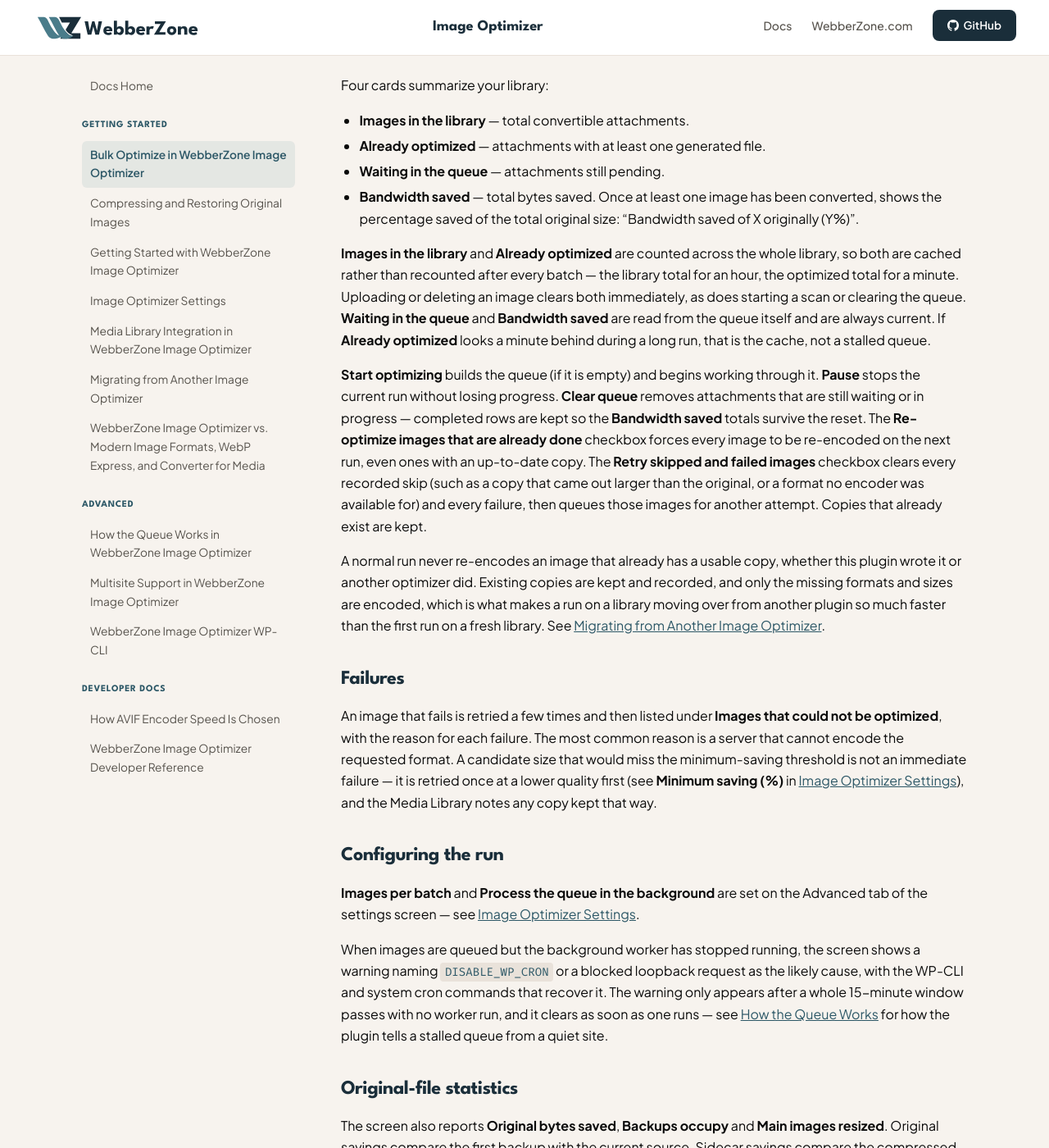
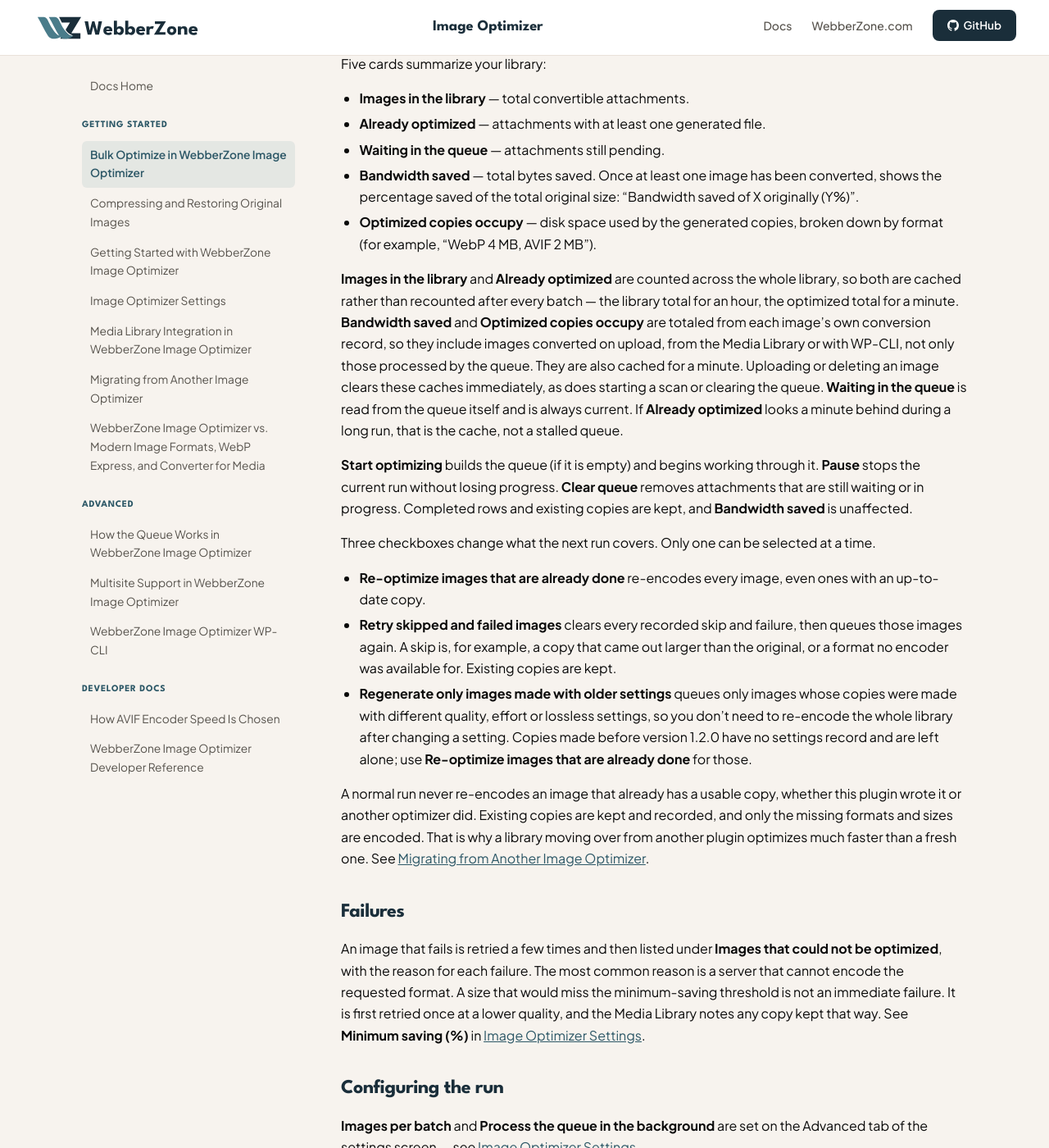
Before and after one commit to WebberZone/webberzone-image-optimizer, a Jekyll site: the page built from docs/01-wzio-getting-started/bulk-optimize-in-webberzone-image-optimizer.md, in a window 1280 px wide and 1400 px high, scrolled down 739 px. Shown: the whole window at 82% size. Built offline with Jekyll 4.4.1, drawn with Linux system fonts in a browser that asks for light colours; some of the changed text lies outside the part shown.

Commit message:
Update Image Optimizer docs for 1.2.0
Document the optimized copies disk usage card, the older-settings regeneration option and how Bandwidth saved is totaled, and apply house style fixes.

```diff
--- a/docs/01-wzio-getting-started/bulk-optimize-in-webberzone-image-optimizer.md
+++ b/docs/01-wzio-getting-started/bulk-optimize-in-webberzone-image-optimizer.md
@@ -14,32 +14,39 @@ The Bulk Optimize screen in [WebberZone Image Optimizer](https://webberzone.com/
 
 ## How it works
 
-The screen works through a database-backed queue one batch at a time rather than in a single long request, so a large library cannot trip the PHP time limit. Building that queue is time-bounded in the same way: **Start optimizing** scans the library in repeated passes of about ten seconds each, each pass picking up from the attachment ID the previous one stopped at, so the status stays on "Building the queue…" for a moment on a large library rather than timing out. Closing the tab loses nothing — the queue lives in the database, and if **Process the queue in the background** is enabled on the Advanced settings tab, a background worker carries on and reopening the screen resumes exactly where it stopped. See [How the Queue Works](https://webberzone.com/support/knowledgebase/how-the-queue-works-in-webberzone-image-optimizer/) for the full mechanics.
+The screen works through a database-backed queue one batch at a time rather than in a single long request, so a large library cannot trip the PHP time limit. Building the queue is time-bounded too. **Start optimizing** scans the library in passes of about ten seconds, each picking up where the previous one stopped, so a large library shows "Building the queue…" for a moment instead of timing out. Closing the tab loses nothing, because the queue lives in the database. If **Process the queue in the background** is enabled on the Advanced settings tab, a background worker carries on, and reopening the screen resumes where it stopped. See [How the Queue Works](https://webberzone.com/support/knowledgebase/how-the-queue-works-in-webberzone-image-optimizer/) for the full mechanics.
 
 ## The screen
 
-Four cards summarize your library:
+Five cards summarize your library:
 
 - **Images in the library** — total convertible attachments.
 - **Already optimized** — attachments with at least one generated file.
 - **Waiting in the queue** — attachments still pending.
 - **Bandwidth saved** — total bytes saved. Once at least one image has been converted, shows the percentage saved of the total original size: "Bandwidth saved of X originally (Y%)".
+- **Optimized copies occupy** — disk space used by the generated copies, broken down by format (for example, "WebP 4 MB, AVIF 2 MB").
 
-**Images in the library** and **Already optimized** are counted across the whole library, so both are cached rather than recounted after every batch — the library total for an hour, the optimized total for a minute. Uploading or deleting an image clears both immediately, as does starting a scan or clearing the queue. **Waiting in the queue** and **Bandwidth saved** are read from the queue itself and are always current. If **Already optimized** looks a minute behind during a long run, that is the cache, not a stalled queue.
+**Images in the library** and **Already optimized** are counted across the whole library, so both are cached rather than recounted after every batch — the library total for an hour, the optimized total for a minute. **Bandwidth saved** and **Optimized copies occupy** are totaled from each image's own conversion record, so they include images converted on upload, from the Media Library or with WP-CLI, not only those processed by the queue. They are also cached for a minute. Uploading or deleting an image clears these caches immediately, as does starting a scan or clearing the queue. **Waiting in the queue** is read from the queue itself and is always current. If **Already optimized** looks a minute behind during a long run, that is the cache, not a stalled queue.
 
-**Start optimizing** builds the queue (if it is empty) and begins working through it. **Pause** stops the current run without losing progress. **Clear queue** removes attachments that are still waiting or in progress — completed rows are kept so the **Bandwidth saved** totals survive the reset. The **Re-optimize images that are already done** checkbox forces every image to be re-encoded on the next run, even ones with an up-to-date copy. The **Retry skipped and failed images** checkbox clears every recorded skip (such as a copy that came out larger than the original, or a format no encoder was available for) and every failure, then queues those images for another attempt. Copies that already exist are kept.
+**Start optimizing** builds the queue (if it is empty) and begins working through it. **Pause** stops the current run without losing progress. **Clear queue** removes attachments that are still waiting or in progress. Completed rows and existing copies are kept, and **Bandwidth saved** is unaffected.
 
-A normal run never re-encodes an image that already has a usable copy, whether this plugin wrote it or another optimizer did. Existing copies are kept and recorded, and only the missing formats and sizes are encoded, which is what makes a run on a library moving over from another plugin so much faster than the first run on a fresh library. See [Migrating from Another Image Optimizer](https://webberzone.com/support/knowledgebase/migrating-from-another-image-optimizer/).
+Three checkboxes change what the next run covers. Only one can be selected at a time.
+
+- **Re-optimize images that are already done** re-encodes every image, even ones with an up-to-date copy.
+- **Retry skipped and failed images** clears every recorded skip and failure, then queues those images again. A skip is, for example, a copy that came out larger than the original, or a format no encoder was available for. Existing copies are kept.
+- **Regenerate only images made with older settings** queues only images whose copies were made with different quality, effort or lossless settings, so you don't need to re-encode the whole library after changing a setting. Copies made before version 1.2.0 have no settings record and are left alone; use **Re-optimize images that are already done** for those.
+
+A normal run never re-encodes an image that already has a usable copy, whether this plugin wrote it or another optimizer did. Existing copies are kept and recorded, and only the missing formats and sizes are encoded. That is why a library moving over from another plugin optimizes much faster than a fresh one. See [Migrating from Another Image Optimizer](https://webberzone.com/support/knowledgebase/migrating-from-another-image-optimizer/).
 
 ## Failures
 
-An image that fails is retried a few times and then listed under **Images that could not be optimized**, with the reason for each failure. The most common reason is a server that cannot encode the requested format. A candidate size that would miss the minimum-saving threshold is not an immediate failure — it is retried once at a lower quality first (see **Minimum saving (%)** in [Image Optimizer Settings](https://webberzone.com/support/knowledgebase/image-optimizer-settings/)), and the Media Library notes any copy kept that way.
+An image that fails is retried a few times and then listed under **Images that could not be optimized**, with the reason for each failure. The most common reason is a server that cannot encode the requested format. A size that would miss the minimum-saving threshold is not an immediate failure. It is first retried once at a lower quality, and the Media Library notes any copy kept that way. See **Minimum saving (%)** in [Image Optimizer Settings](https://webberzone.com/support/knowledgebase/image-optimizer-settings/).
 
 ## Configuring the run
 
 **Images per batch** and **Process the queue in the background** are set on the Advanced tab of the settings screen — see [Image Optimizer Settings](https://webberzone.com/support/knowledgebase/image-optimizer-settings/).
 
-When images are queued but the background worker has stopped running, the screen shows a warning naming `DISABLE_WP_CRON` or a blocked loopback request as the likely cause, with the WP-CLI and system cron commands that recover it. The warning only appears after a whole 15-minute window passes with no worker run, and it clears as soon as one runs — see [How the Queue Works](https://webberzone.com/support/knowledgebase/how-the-queue-works-in-webberzone-image-optimizer/) for how the plugin tells a stalled queue from a quiet site.
+When images are queued but the background worker has stopped running, the screen shows a warning naming `DISABLE_WP_CRON` or a blocked loopback request as the likely cause, with the WP-CLI and system cron commands that recover it. The warning appears only after 15 minutes pass with no worker run, and clears as soon as one runs. See [How the Queue Works](https://webberzone.com/support/knowledgebase/how-the-queue-works-in-webberzone-image-optimizer/) for how the plugin tells a stalled queue from a quiet site.
 
 ## Original-file statistics
 
```
Also changed, not shown: docs/01-wzio-getting-started/compressing-and-restoring-original-images.md (+2 -2 lines), docs/02-wzio-advanced/how-the-queue-works-in-webberzone-image-optimizer.md (+5 -5 lines), docs/02-wzio-advanced/webberzone-image-optimizer-wp-cli.md (+4 -4 lines), docs/03-wzio-developer-docs/how-avif-encoder-speed-is-chosen.md (+6 -4 lines).
